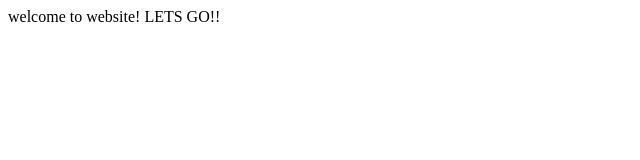
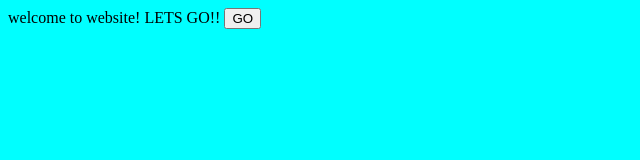
Before and after one commit to varuncobain/jenkinstrainingfirst-, a plain HTML site: page index.html in a window 1280 px wide. Shown: the whole page, without its empty margins (0-640 px from the left). Drawn offline with Linux system fonts and the light colour scheme.

Commit message:
new change

```diff
--- a/index.html
+++ b/index.html
@@ -1,2 +1,7 @@
+<body bgcolor='aqua'>
 welcome to website!
 LETS GO!!
+
+<button> GO </button>
+
+</body>
```
